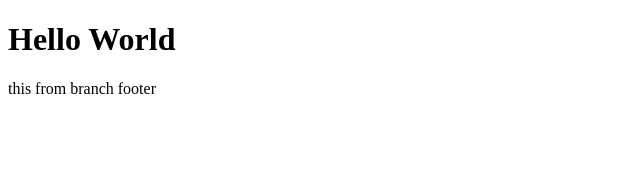
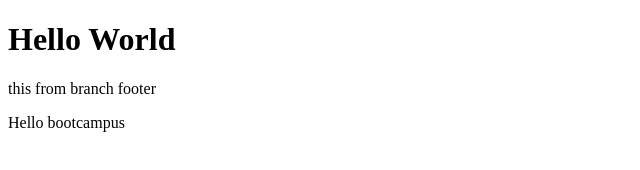
Before and after one commit to EngFatmaLazim/bootcampus, a plain HTML site: page index.html in a window 1280 px wide. Shown: the whole page, without its empty margins (0-640 px from the left). Drawn offline with Linux system fonts and the light colour scheme.

Commit message:
neww add

```diff
--- a/index.html
+++ b/index.html
@@ -9,5 +9,6 @@
 <body>
   <h1>Hello World</h1>
   <p>this from branch footer</p>
+  <p>Hello bootcampus </p>
 </body>
 </html>
```
